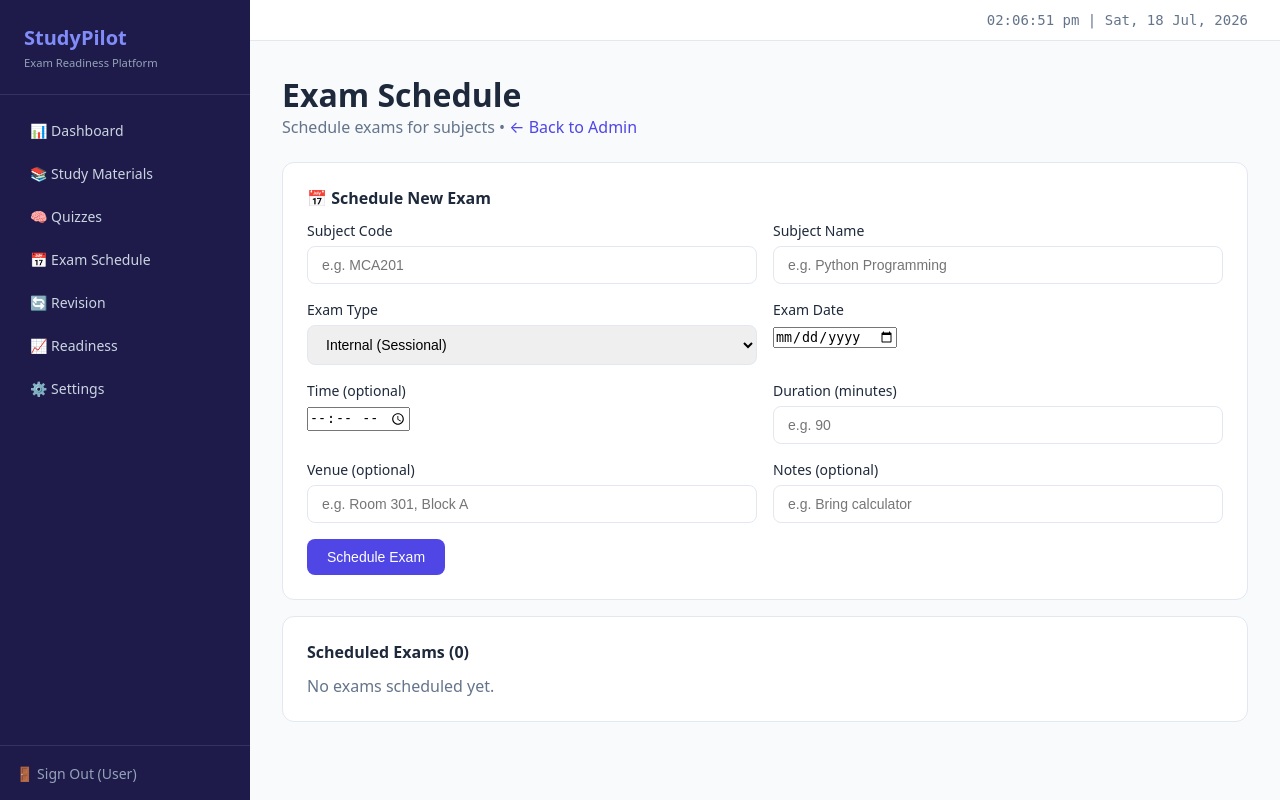
After one commit to ArghyaMuk/studytracker, a Flask app: template frontend/templates/admin_exams.html in a window 1280 px wide. The commit adds this page. Run offline with Flask 3, Linux system fonts and the light colour scheme; the template is opened without the code that fills it, so the values that code supplies are empty.

Commit message:
feat: admin exam scheduling with student view
- Admin can schedule exams per subject (internal/external/lab viva/assignment)
- Exam details: date, time, duration, venue, notes
- Admin can delete scheduled exams
- Students see all scheduled exams on /exams page
- Both admin and students see 'Exam Schedule' in sidebar
- Admin page has 'Schedule Exams' quick-link button
- Backend: ExamSchedule model in curriculum service
- API: GET /exams, POST /admin/exams, DELETE /admin/exams/{id}
- Admin-only enforcement on create/delete endpoints

```diff
--- a/frontend/app.py
+++ b/frontend/app.py
@@ -322,6 +322,13 @@ def submit_quiz(quiz_id):
 
 # ── Revision ──
 
+@app.route("/exams")
+@login_required
+def exams_page():
+    exams = api_get("/exams") or []
+    return render_template("exams.html", exams=exams)
+
+
 @app.route("/revision")
 @login_required
 def revision_page():
@@ -423,6 +430,48 @@ def admin_students():
                            users=user_data.get("users", []),
                            total_users=user_data.get("total_users", 0),
                            recent_count=recent_count)
+
+
+@app.route("/admin/exams")
+@login_required
+@admin_required
+def admin_exams():
+    exams = api_get("/exams") or []
+    return render_template("admin_exams.html", exams=exams)
+
+
+@app.route("/admin/exams/add", methods=["POST"])
+@login_required
+@admin_required
+def add_exam():
+    data = {
+        "subject_code": request.form["subject_code"],
+        "subject_name": request.form.get("subject_name", ""),
+        "exam_type": request.form["exam_type"],
+        "exam_date": request.form["exam_date"],
+        "exam_time": request.form.get("exam_time", ""),
+        "duration_minutes": int(request.form["duration_minutes"]) if request.form.get("duration_minutes") else None,
+        "venue": request.form.get("venue", ""),
+        "notes": request.form.get("notes", ""),
+    }
+    status_code, resp = api_post("/admin/exams", data)
+    if status_code == 201:
+        flash(f"Exam scheduled for {data['subject_code']} on {data['exam_date']}!", "success")
+    else:
+        flash(resp.get("detail", "Failed to schedule exam"), "error")
+    return redirect(url_for("admin_exams"))
+
+
+@app.route("/admin/exams/<int:exam_id>/delete", methods=["POST"])
+@login_required
+@admin_required
+def delete_exam(exam_id):
+    status_code = api_delete(f"/admin/exams/{exam_id}")
+    if status_code == 204:
+        flash("Exam deleted", "success")
+    else:
+        flash("Failed to delete", "error")
+    return redirect(url_for("admin_exams"))
 
 
 @app.route("/admin/programs/add", methods=["POST"])
--- a/frontend/templates/admin.html
+++ b/frontend/templates/admin.html
@@ -6,6 +6,7 @@
 <div style="display:flex;gap:8px;margin-bottom:24px">
     <a href="{{ url_for('admin_quizzes') }}" class="btn btn-purple btn-sm">✨ Create Custom Quiz</a>
     <a href="{{ url_for('admin_students') }}" class="btn btn-primary btn-sm">👥 View Students</a>
+    <a href="{{ url_for('admin_exams') }}" class="btn btn-success btn-sm">📅 Schedule Exams</a>
 </div>
 
 <!-- Student Stats -->
--- /dev/null
+++ b/frontend/templates/admin_exams.html
@@ -0,0 +1,108 @@
+{% extends "base.html" %}
+{% block title %}Admin - Exam Schedule{% endblock %}
+{% block content %}
+<h1>Exam Schedule</h1>
+<p style="color:var(--text-muted);margin-bottom:24px">
+    Schedule exams for subjects •
+    <a href="{{ url_for('admin_page') }}" style="color:var(--primary);text-decoration:none">← Back to Admin</a>
+</p>
+
+<!-- Add Exam Form -->
+<div class="card">
+    <h3>📅 Schedule New Exam</h3>
+    <form method="POST" action="{{ url_for('add_exam') }}" style="margin-top:12px">
+        <div class="form-row">
+            <div class="form-group">
+                <label>Subject Code</label>
+                <input type="text" name="subject_code" required placeholder="e.g. MCA201">
+            </div>
+            <div class="form-group">
+                <label>Subject Name</label>
+                <input type="text" name="subject_name" placeholder="e.g. Python Programming">
+            </div>
+        </div>
+        <div class="form-row">
+            <div class="form-group">
+                <label>Exam Type</label>
+                <select name="exam_type" required>
+                    <option value="internal">Internal (Sessional)</option>
+                    <option value="external">External (Semester End)</option>
+                    <option value="lab_viva">Lab Viva</option>
+                    <option value="assignment">Assignment</option>
+                </select>
+            </div>
+            <div class="form-group">
+                <label>Exam Date</label>
+                <input type="date" name="exam_date" required>
+            </div>
+        </div>
+        <div class="form-row">
+            <div class="form-group">
+                <label>Time (optional)</label>
+                <input type="time" name="exam_time">
+            </div>
+            <div class="form-group">
+                <label>Duration (minutes)</label>
+                <input type="number" name="duration_minutes" min="15" placeholder="e.g. 90">
+            </div>
+        </div>
+        <div class="form-row">
+            <div class="form-group">
+                <label>Venue (optional)</label>
+                <input type="text" name="venue" placeholder="e.g. Room 301, Block A">
+            </div>
+            <div class="form-group">
+                <label>Notes (optional)</label>
+                <input type="text" name="notes" placeholder="e.g. Bring calculator">
+            </div>
+        </div>
+        <button type="submit" class="btn btn-primary">Schedule Exam</button>
+    </form>
+</div>
+
+<!-- Scheduled Exams List -->
+<div class="card" style="margin-top:16px">
+    <h3>Scheduled Exams ({{ exams|length }})</h3>
+    {% if exams %}
+    <table style="margin-top:12px">
+        <thead>
+            <tr>
+                <th>Subject</th>
+                <th>Type</th>
+                <th>Date</th>
+                <th>Time</th>
+                <th>Duration</th>
+                <th>Venue</th>
+                <th>Action</th>
+            </tr>
+        </thead>
+        <tbody>
+            {% for exam in exams %}
+            <tr>
+                <td>
+                    <strong>{{ exam.subject_code }}</strong>
+                    {% if exam.subject_name %}<br><span style="color:var(--text-muted);font-size:0.8rem">{{ exam.subject_name }}</span>{% endif %}
+                </td>
+                <td>
+                    <span class="badge {{ 'badge-red' if exam.exam_type == 'external' else 'badge-yellow' if exam.exam_type == 'internal' else 'badge-green' if exam.exam_type == 'lab_viva' else 'badge-blue' }}">
+                        {{ exam.exam_type | replace('_', ' ') | title }}
+                    </span>
+                </td>
+                <td>{{ exam.exam_date }}</td>
+                <td>{{ exam.exam_time or '—' }}</td>
+                <td>{{ (exam.duration_minutes | string) + ' min' if exam.duration_minutes else '—' }}</td>
+                <td>{{ exam.venue or '—' }}</td>
+                <td>
+                    <form method="POST" action="{{ url_for('delete_exam', exam_id=exam.id) }}" style="display:inline">
+                        <button type="submit" class="btn btn-danger btn-sm" onclick="return confirm('Delete this exam?')">Delete</button>
+                    </form>
+                </td>
+            </tr>
+            {% endfor %}
+        </tbody>
+    </table>
+    {% else %}
+    <p style="color:var(--text-muted);margin-top:12px">No exams scheduled yet.</p>
+    {% endif %}
+</div>
+{% endblock %}
--- a/frontend/templates/base.html
+++ b/frontend/templates/base.html
@@ -17,8 +17,9 @@
                 <a href="{{ url_for('dashboard') }}" class="{{ 'active' if request.path == '/dashboard' }}">📊 Dashboard</a>
                 <a href="{{ url_for('sessions_page') }}" class="{{ 'active' if request.path == '/sessions' }}">📚 Study Materials</a>
                 <a href="{{ url_for('quizzes_page') }}" class="{{ 'active' if request.path == '/quizzes' }}">🧠 Quizzes</a>
+                <a href="{{ url_for('exams_page') }}" class="{{ 'active' if request.path == '/exams' }}">📅 Exam Schedule</a>
                 {% if session.get('email') != 'admin@studypilot.com' %}
-                <a href="{{ url_for('revision_page') }}" class="{{ 'active' if request.path == '/revision' }}">📅 Revision</a>
+                <a href="{{ url_for('revision_page') }}" class="{{ 'active' if request.path == '/revision' }}">🔄 Revision</a>
                 <a href="{{ url_for('readiness_page') }}" class="{{ 'active' if request.path == '/readiness' }}">📈 Readiness</a>
                 {% endif %}
                 <a href="{{ url_for('settings_page') }}" class="{{ 'active' if request.path == '/settings' }}">⚙️ Settings</a>
--- a/services/api-gateway/app/main.py
+++ b/services/api-gateway/app/main.py
@@ -29,6 +29,8 @@ ROUTE_MAP = {
     "/api/v1/programs": settings.curriculum_service_url,
     "/api/v1/subjects": settings.curriculum_service_url,
     "/api/v1/materials": settings.curriculum_service_url,
+    "/api/v1/exams": settings.curriculum_service_url,
+    "/api/v1/admin/exams": settings.curriculum_service_url,
     "/api/v1/admin/materials": settings.curriculum_service_url,
     "/api/v1/admin/programs": settings.curriculum_service_url,
     "/api/v1/admin/quizzes": settings.quiz_service_url,
--- a/services/curriculum-service/app/models/__init__.py
+++ b/services/curriculum-service/app/models/__init__.py
@@ -1,3 +1,3 @@
-from .curriculum import Base, Program, Subject, SubjectUnit, UniversityTemplate, StudyMaterial
+from .curriculum import Base, Program, Subject, SubjectUnit, UniversityTemplate, StudyMaterial, ExamSchedule
 
-__all__ = ["Base", "Program", "Subject", "SubjectUnit", "UniversityTemplate", "StudyMaterial"]
+__all__ = ["Base", "Program", "Subject", "SubjectUnit", "UniversityTemplate", "StudyMaterial", "ExamSchedule"]
```
Also changed, not shown: frontend/templates/exams.html (added, +56 -0 lines), services/curriculum-service/app/api/routes/v1/curriculum.py (+81 -0 lines), services/curriculum-service/app/models/curriculum.py (+15 -0 lines).
